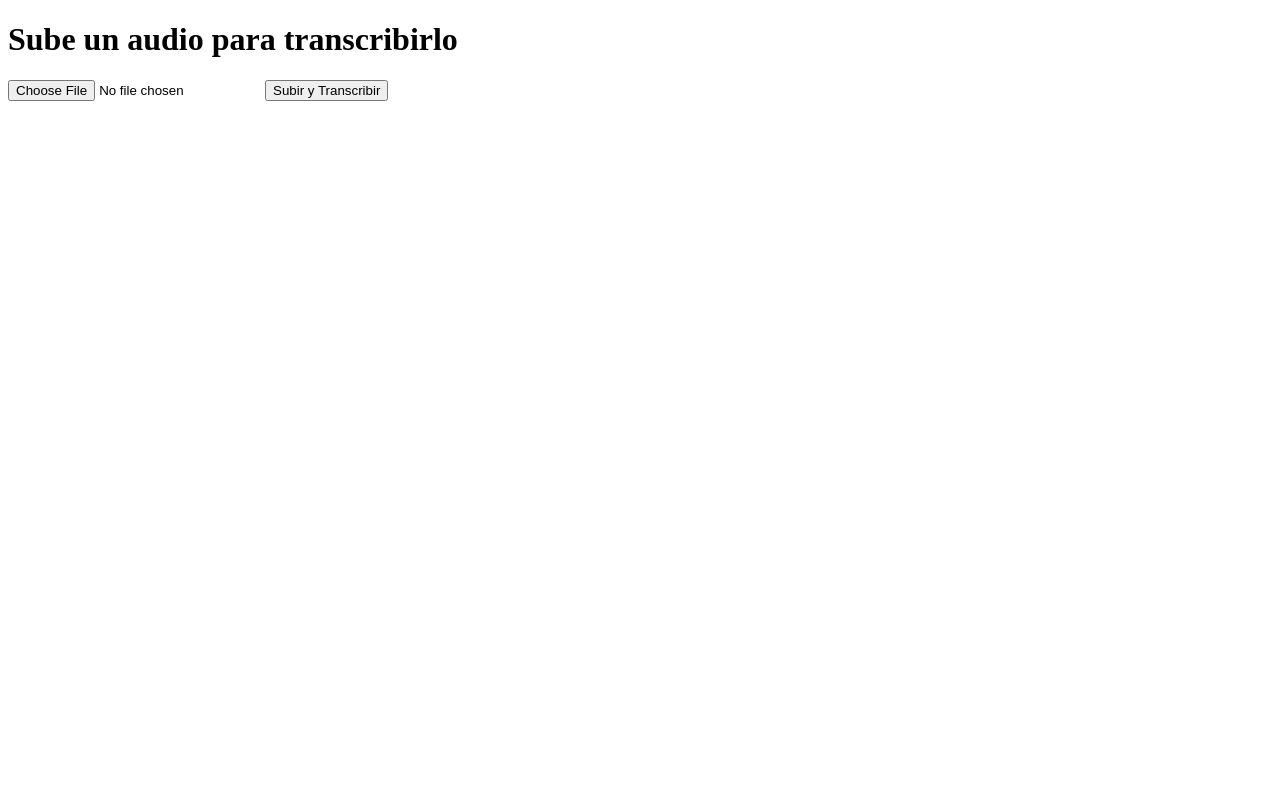
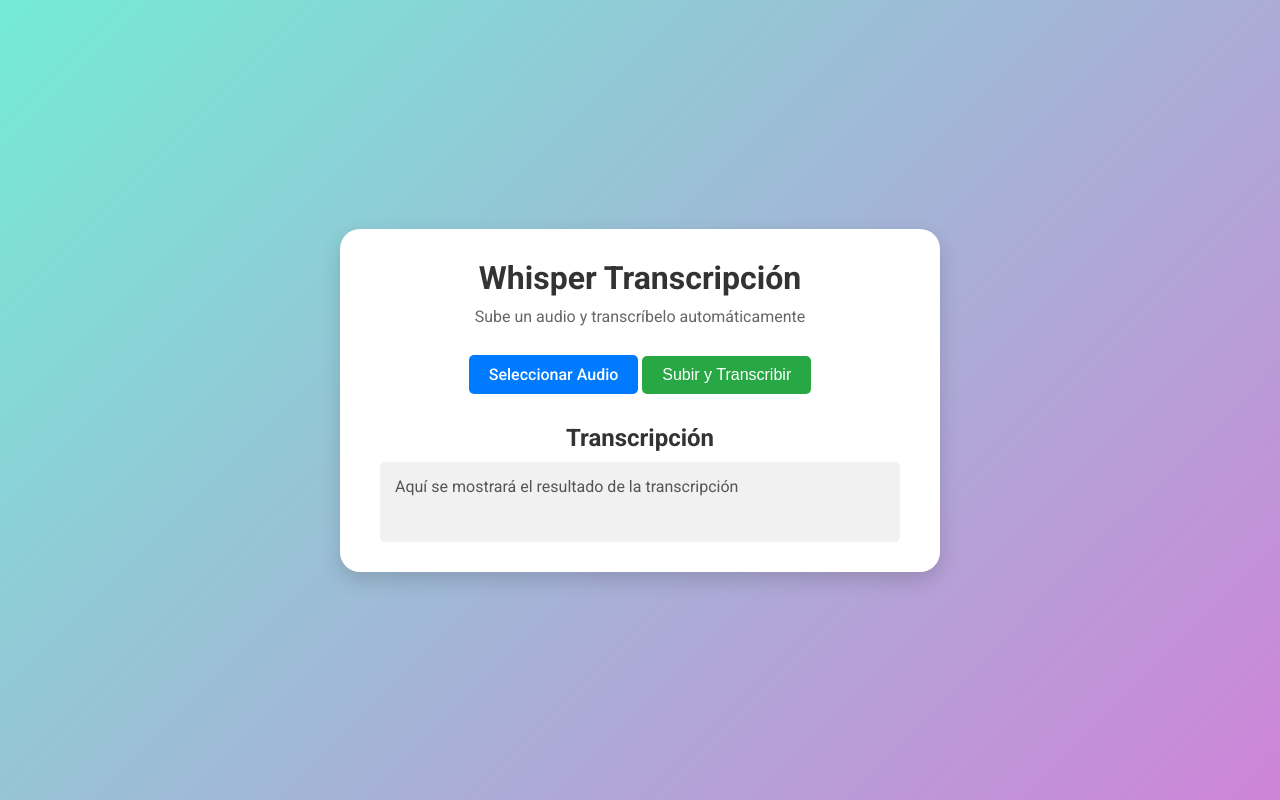
Before and after one commit to Purvish69/SpeechFlow, a website: page public/index.html in a window 1280 px wide. Drawn offline with Linux system fonts and the light colour scheme.

Commit message:
diseño de la pagina web

```diff
--- a/public/index.html
+++ b/public/index.html
@@ -4,17 +4,38 @@
     <meta charset="UTF-8" />
     <meta name="viewport" content="width=device-width, initial-scale=1.0" />
     <title>Whisper Transcripción</title>
+    <link rel="stylesheet" href="style.css" />
+    <link
+      href="https://fonts.googleapis.com/css2?family=Roboto:wght@400;500;700&display=swap"
+      rel="stylesheet"
+    />
   </head>
   <body>
-    <h1>Sube un audio para transcribirlo</h1>
-    <input type="file" id="audioFile" accept="audio/*" />
-    <button onclick="subirAudio()">Subir y Transcribir</button>
-    <p id="resultado"></p>
+    <div class="container">
+      <header>
+        <h1>Whisper Transcripción</h1>
+        <p>Sube un audio y transcríbelo automáticamente</p>
+      </header>
+      <main>
+        <div class="upload-section">
+          <label for="audioFile" class="custom-file-upload">Seleccionar Audio</label>
+          <input type="file" id="audioFile" accept="audio/*" />
+          <button id="uploadBtn" onclick="subirAudio()">Subir y Transcribir</button>
+        </div>
+        <div class="result-section">
+          <h2>Transcripción</h2>
+          <p id="resultado">Aquí se mostrará el resultado de la transcripción</p>
+        </div>
+      </main>
+    </div>
 
     <script>
       async function subirAudio() {
         const fileInput = document.getElementById("audioFile");
-        if (!fileInput.files.length) return alert("Selecciona un archivo");
+        if (!fileInput.files.length) {
+          alert("Por favor, selecciona un archivo de audio");
+          return;
+        }
 
         const formData = new FormData();
         formData.append("audio", fileInput.files[0]);
@@ -30,10 +51,12 @@
           }
 
           const data = await response.json();
-          document.getElementById("resultado").innerText = data.text || "Error en la transcripción";
+          document.getElementById("resultado").innerText =
+            data.text || "Error en la transcripción";
         } catch (error) {
           console.error("Error:", error);
-          document.getElementById("resultado").innerText = "Error en la transcripción";
+          document.getElementById("resultado").innerText =
+            "Error en la transcripción";
         }
       }
     </script>
--- /dev/null
+++ b/public/style.css
@@ -0,0 +1,99 @@
+/* Reinicio básico */
+* {
+  box-sizing: border-box;
+  margin: 0;
+  padding: 0;
+}
+
+/* Fuente y fondo */
+body {
+  font-family: 'Roboto', sans-serif;
+  background: linear-gradient(135deg, #74ebd5, #ce84d8);
+  min-height: 100vh;
+  display: flex;
+  align-items: center;
+  justify-content: center;
+}
+
+/* Contenedor principal */
+.container {
+  background: #fff;
+  padding: 30px 40px;
+  border-radius: 20px;
+  box-shadow: 0 8px 20px rgba(0, 0, 0, 0.15);
+  width: 90%;
+  max-width: 600px;
+  text-align: center;
+
+}
+
+/* Encabezado */
+header h1 {
+  font-size: 2em;
+  margin-bottom: 10px;
+  color: #333;
+}
+
+header p {
+  font-size: 1em;
+  margin-bottom: 20px;
+  color: #666;
+}
+
+/* Sección de carga */
+.upload-section {
+  margin-bottom: 20px;
+}
+
+.custom-file-upload {
+  display: inline-block;
+  padding: 10px 20px;
+  cursor: pointer;
+  background-color: #007bff;
+  color: #fff;
+  border-radius: 5px;
+  font-weight: 500;
+  margin-bottom: 10px;
+  transition: background-color 0.3s ease;
+}
+
+.custom-file-upload:hover {
+  background-color: #0056b3;
+}
+
+.upload-section input[type="file"] {
+  display: none;
+}
+
+#uploadBtn {
+  padding: 10px 20px;
+  border: none;
+  background-color: #28a745;
+  color: #fff;
+  font-size: 1em;
+  border-radius: 5px;
+  cursor: pointer;
+  transition: background-color 0.3s ease;
+  margin-top: 10px;
+}
+
+#uploadBtn:hover {
+  background-color: #218838;
+}
+
+/* Sección de resultado */
+.result-section h2 {
+  font-size: 1.5em;
+  margin-bottom: 10px;
+  color: #333;
+}
+
+#resultado {
+  background-color: #f1f1f1;
+  padding: 15px;
+  border-radius: 5px;
+  color: #555;
+  min-height: 80px;
+  white-space: pre-wrap;
+  text-align: left;
+}
```
Also changed, not shown: public/main.js (added).
